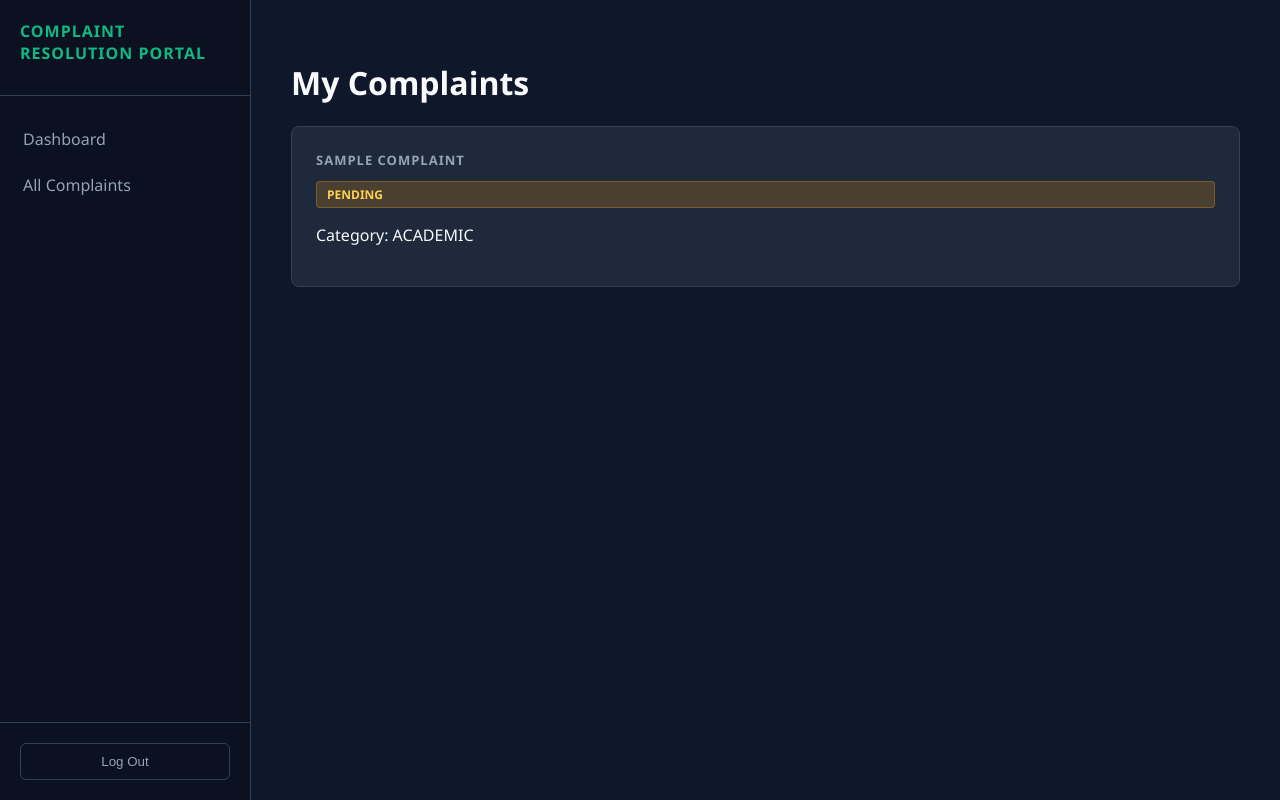
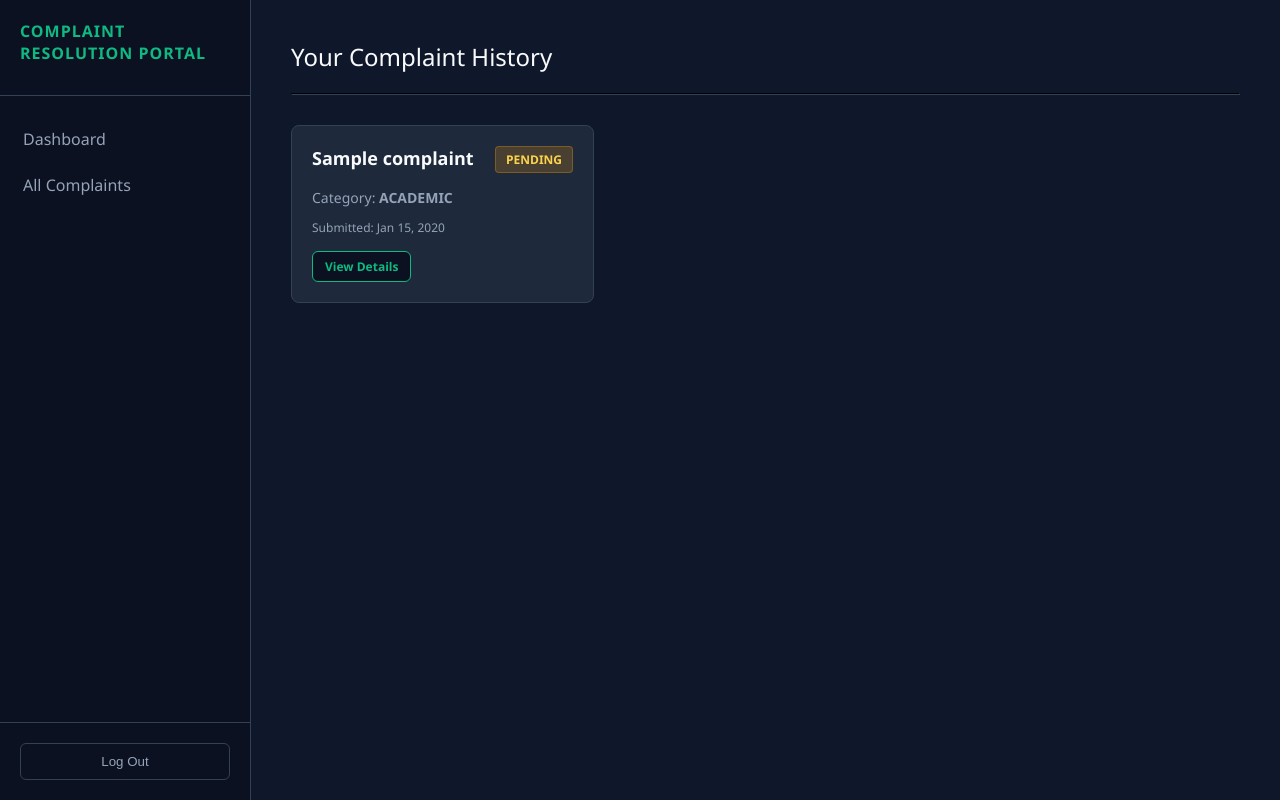
Before and after one commit to aryanMax/DAV-Complaint-Management-System, a Django app: page /my/ in a window 1280 px wide. Run offline with Django 5.2, Linux system fonts and the light colour scheme; a user stored in the database is signed in; tables that the repository leaves empty hold one stand-in row (values such as "Sample post"); parts of the project's set-up code (start-up, migrations or seed data) failed here and were passed over.

Commit message:
Update my_complaints.html

```diff
--- a/complaints/templates/complaints/my_complaints.html
+++ b/complaints/templates/complaints/my_complaints.html
@@ -1,20 +1,24 @@
 {% extends "complaints/base.html" %}
+{% block title %}My Complaints{% endblock %}
 
 {% block content %}
-<h1>My Complaints</h1>
+<h2 style="margin-top: 0; font-weight: 400;">Your Complaint History</h2>
+<hr style="border-color: var(--border); margin-bottom: 30px;">
 
-<div class="stats-grid">
-{% for complaint in complaints %}
-  <div class="stat-card">
-    <h3>{{ complaint.title }}</h3>
-    <p class="status" data-status="{{ complaint.status }}">
-  {{ complaint.status }}
-</p>
+<div style="display: grid; grid-template-columns: repeat(auto-fill, minmax(300px, 1fr)); gap: 20px;">
+    {% for complaint in complaints %}
+    <div style="background: var(--bg-card); border: 1px solid var(--border); padding: 20px; border-radius: 8px;">
+        <div style="display: flex; justify-content: space-between; align-items: flex-start; margin-bottom: 15px;">
+            <h3 style="margin: 0; color: var(--text-main); font-size: 18px;">{{ complaint.title }}</h3>
+            <span class="status" data-status="{{ complaint.status }}">{{ complaint.status }}</span>
+        </div>
+        <p style="color: var(--text-muted); font-size: 14px; margin-bottom: 10px;">Category: <strong>{{ complaint.category }}</strong></p>
+        <p style="color: var(--text-muted); font-size: 12px; margin-bottom: 15px;">Submitted: {{ complaint.created_at|date:"M d, Y" }}</p>
 
-    <p>Category: {{ complaint.category }}</p>
-  </div>
-{% empty %}
-  <p>No complaints found.</p>
-{% endfor %}
+        <a href="{% url 'complaint_detail' complaint.id %}" class="action-btn" style="font-size: 12px; padding: 6px 12px; background: var(--bg-deep); color: var(--accent); border: 1px solid var(--accent);">View Details</a>
+    </div>
+    {% empty %}
+    <p style="color: var(--text-muted);">You haven't submitted any complaints yet.</p>
+    {% endfor %}
 </div>
 {% endblock %}
```
